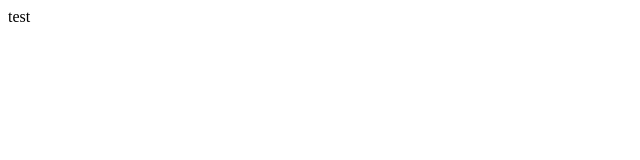
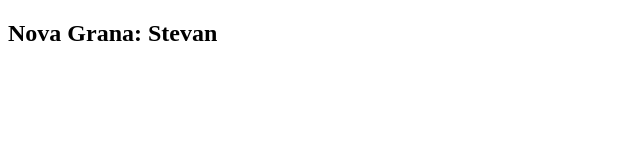
Before and after one commit to Alexandar9/nwrtest, a plain HTML site: page index.html in a window 1280 px wide. Shown: the whole page, without its empty margins (0-640 px from the left). Drawn offline with Linux system fonts and the light colour scheme.

Commit message:
promenjen index.html

```diff
--- a/index.html
+++ b/index.html
@@ -7,6 +7,6 @@
     <title>Test fajl</title>
 </head>
 <body>
-    test
+    <h2>Nova Grana: Stevan</h2>
 </body>
 </html>
```
